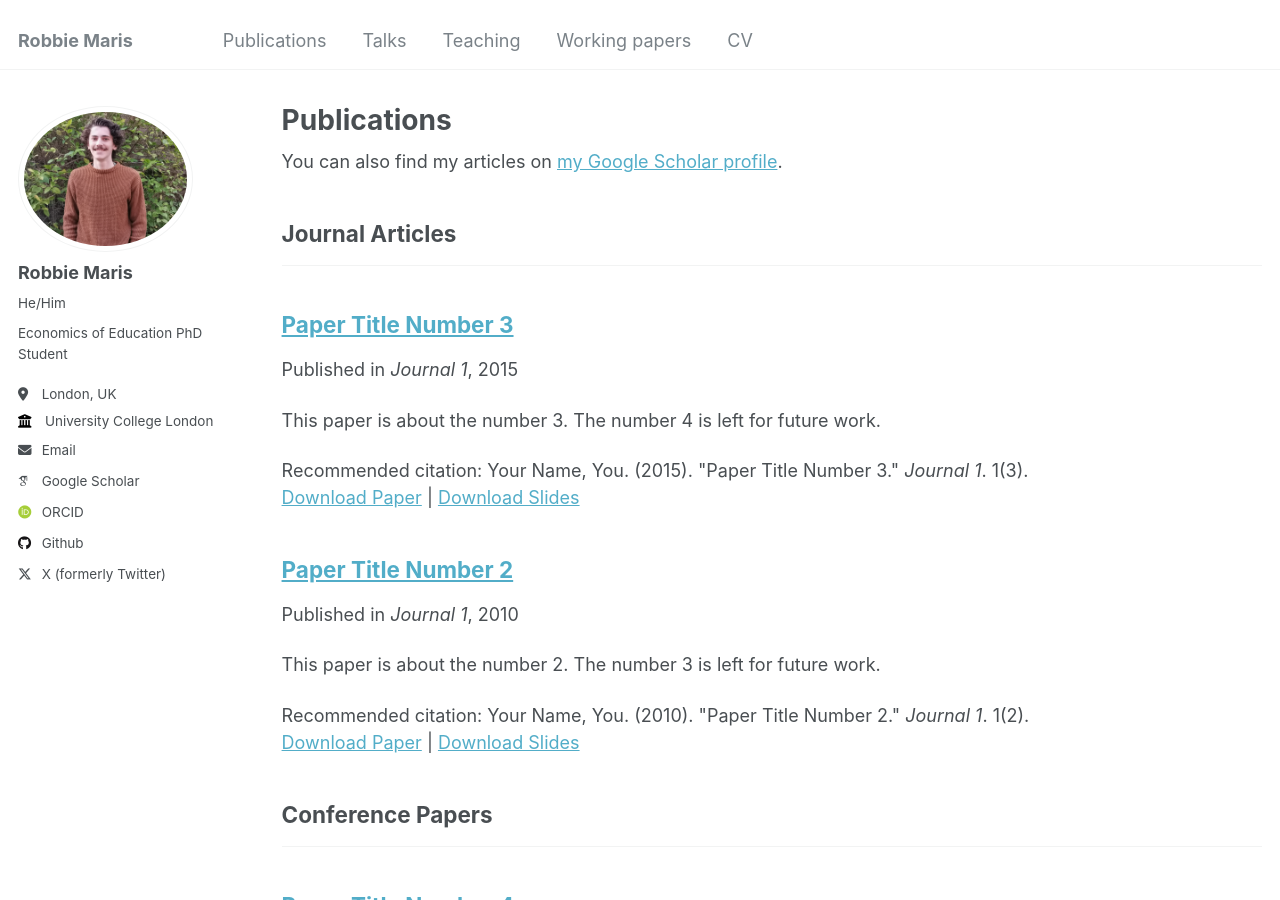
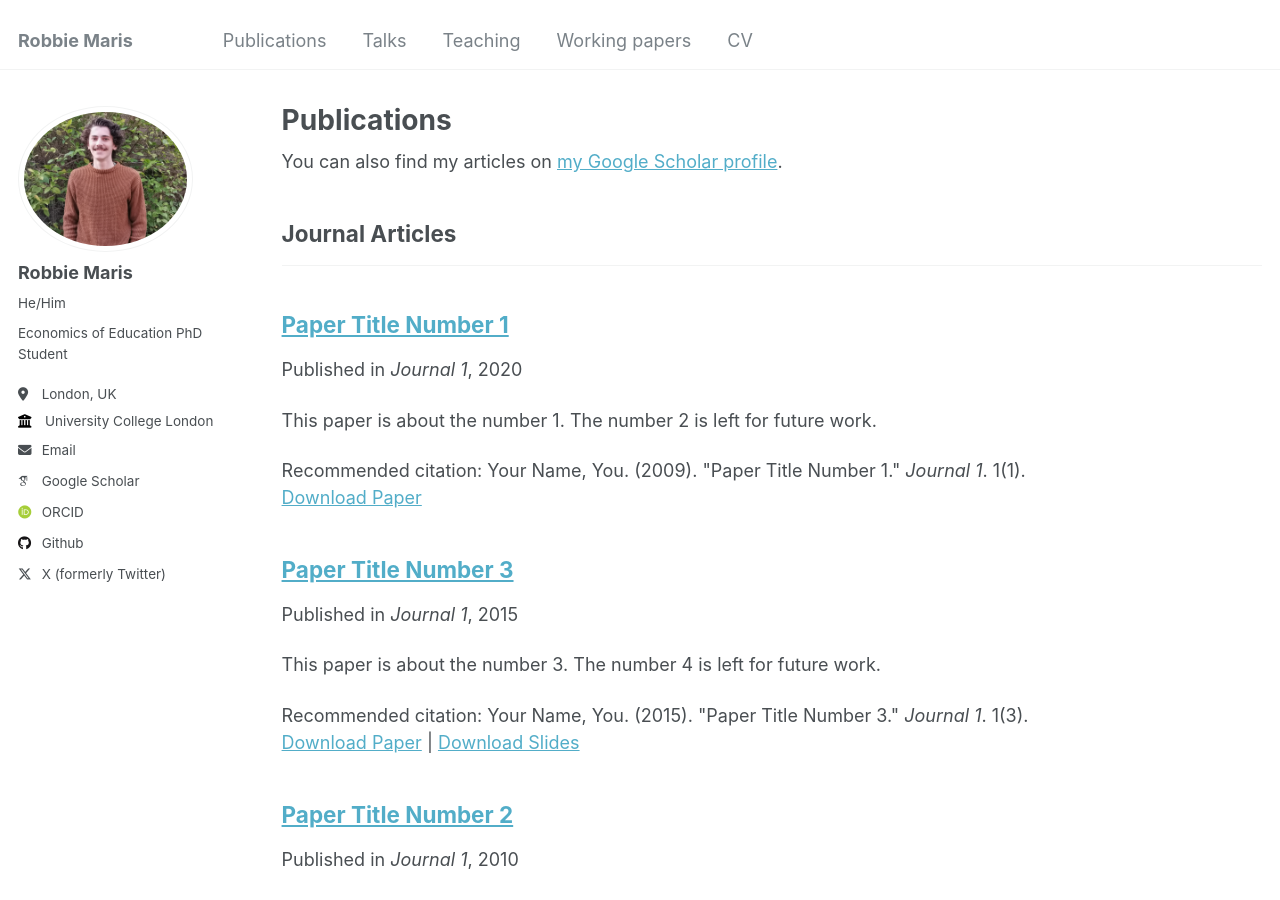
Before and after one commit to robbiem8910/academic_website, a Jekyll site: the page built from _pages/publications.html, in a window 1280 px wide and 900 px high. Built offline with Jekyll 4.4.1, drawn with Linux system fonts in a browser that asks for light colours; some web fonts are replaced; a file with an impossible date is left out; part of the change alters nothing that is shown.

Commit message:
Update 2009-10-01-paper-title-number-1.md

```diff
--- a/_publications/2009-10-01-paper-title-number-1.md
+++ b/_publications/2009-10-01-paper-title-number-1.md
@@ -4,7 +4,7 @@ collection: publications
 category: manuscripts
 permalink: /publication/2009-10-01-paper-title-number-1
 excerpt: 'This paper is about the number 1. The number 2 is left for future work.'
-date: 2009-20-01
+date: 2020-10-15
 venue: 'Journal 1'
 paperurl: 'http://academicpages.github.io/files/paper1.pdf'
 citation: 'Your Name, You. (2009). &quot;Paper Title Number 1.&quot; <i>Journal 1</i>. 1(1).'
```
